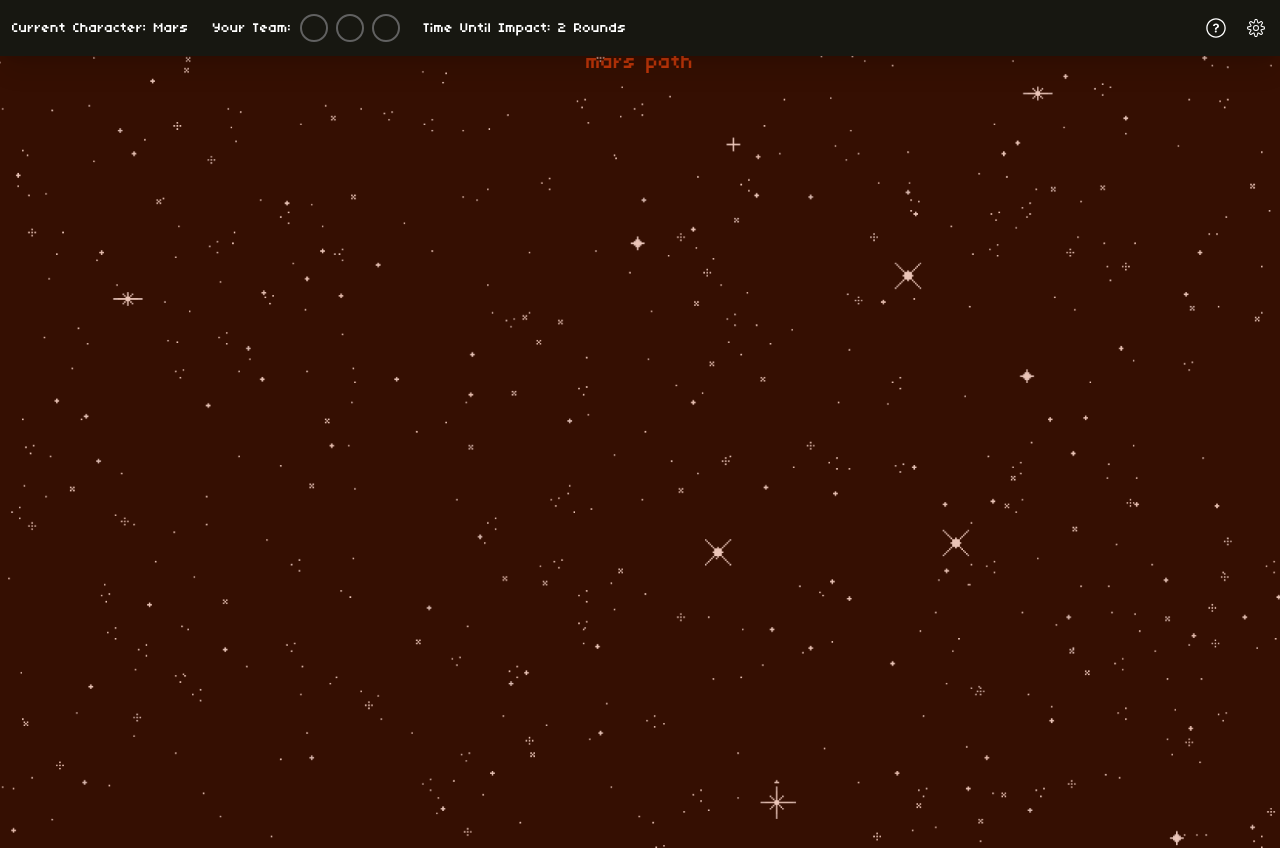
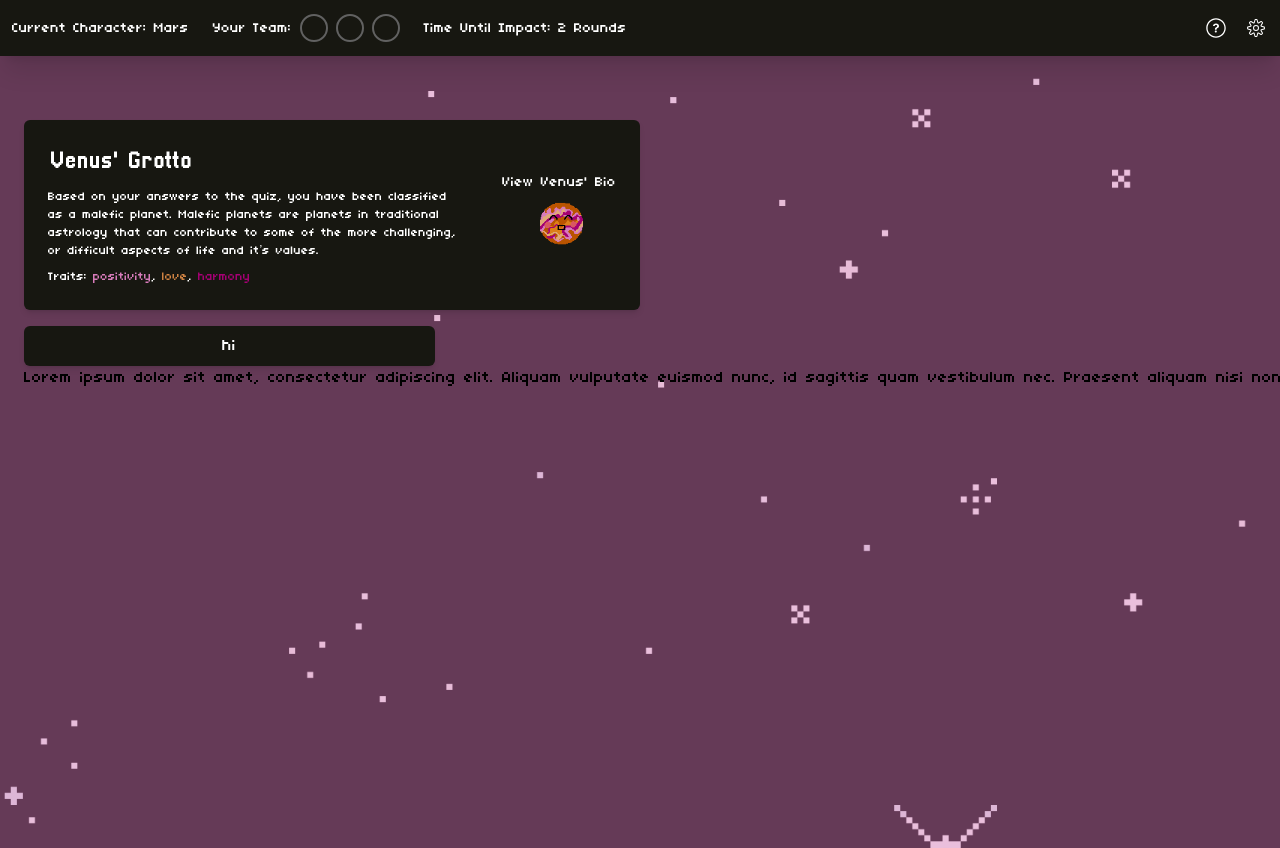
Before and after one commit to danyabaron/cosmic-crossroads, a React (Create React App) app: page /mars-game in a window 1280 px wide. Built offline with nearby package versions, Linux system fonts and the light colour scheme.

Commit message:
scroll is not working

```diff
--- a/package.json
+++ b/package.json
@@ -5,6 +5,7 @@
   "dependencies": {
     "cra-template": "1.2.0",
     "gsap": "^3.12.5",
+    "locomotive-scroll": "^4.1.4",
     "motion": "^11.14.4",
     "react": "^19.0.0",
     "react-dom": "^19.0.0",
--- a/src/Pages/MarsPath/MarsGame.js
+++ b/src/Pages/MarsPath/MarsGame.js
@@ -1,14 +1,114 @@
-import React from 'react';
+import React, { useEffect } from 'react';
+import LocomotiveScroll from 'locomotive-scroll';
+import 'locomotive-scroll/dist/locomotive-scroll.css';
+import VenusMouthOpen from '../../assets/venus-art/venus-mouth-open.png';
+
 
 
 
 function MarsGame() {
+
+    // const scroll = new LocomotiveScroll();
+
+
+    useEffect(() => {
+
+        console.log('starting scroll');
+        const scroll = new LocomotiveScroll({
+
+            el: document.querySelector('[data-scroll-container]'),
+            smooth: true,
+            direction: 'horizontal'
+        });
+
+        return () => {
+            if (scroll) scroll.destroy();
+            console.log('destroyed scroll');
+        };
+    }, []);
+
+    // useEffect(() => {
+    //     const scrollContainer = document.querySelector('[data-scroll-container]');
+    //     let scroll;
+
+    //     const initializeScroll = () => {
+    //         if (scroll) scroll.destroy();
+
+    //         const isMobile = window.matchMedia('(max-width: 768px)').matches;
+    //         scroll = new LocomotiveScroll({
+    //             el: scrollContainer,
+    //             smooth: true,
+    //             direction: isMobile ? 'vertical' : 'horizontal'
+    //         });
+    //     };
+
+    //     initializeScroll();
+
+    //     window.addEventListener('resize', initializeScroll);
+
+    //     return () => {
+    //         if (scroll) scroll.destroy();
+    //         window.removeEventListener('resize', initializeScroll);
+    //     };
+    // }, []);
+
+
     return (
-        <div className='bg-mars-bg-reg bg-cover bg-center flex flex-col items-center h-screen'>
-            <h2 className="text-xl text-mars-red">
-                mars path
-            </h2>
+        <div className='bg-venus-bg-scroll bg-cover bg-center flex flex-row items-start  w-full pt-12' data-scroll-container id='venus-scroll-container'>
+           <div data-scroll-section className='w-full h-screen items-center justify-start p-6'>
+
+                    <div data-scroll className='flex flex-col gap-4'>
+                    <div data-scroll className='bg-main-black text-white rounded-md text-xs md:text-sm lg:text-base shadow-md flex flex-row items-center justify-center
+                        text-wrap w-full md:w-full lg:w-1/2 p-6 gap-10' id='venus-grotto'>
+                            <div className='flex flex-col items-start gap-2' id='venus-grotto-text'>
+                                <h1 className='text-base font-header md:text-xl lg:text-2xl'>Venus' Grotto</h1>
+                                    <p className='text-sm sm:text-xs'>
+                                            Based on your answers to the quiz, you have been classified as
+                                            a malefic planet. Malefic planets are planets in traditional astrology that can contribute to some of the more challenging,
+                                            or difficult aspects of life and it’s values.
+
+                                    </p>
+                                    <p className='text-sm sm:text-xs'>
+                                        Traits: <span className='text-venus-pink'>positivity</span>, <span className='text-[#CF8242]'>love</span>, <span className='text-[#A40073]'>harmony</span>
+                                    </p>
+                        </div>
+                        <div className='flex flex-col items-center' id='venus-bio'>
+                            <h1 className='whitespace-nowrap text-base sm:text-sm'>View Venus' Bio</h1>
+                            <img className="md:max-w-[65px] h-auto" src={VenusMouthOpen} alt="Venus Bio Image"/>
+
+
+                        </div>
+
+
+                    </div>
+
+                    <div data-scroll className='bg-main-black text-white rounded-md text-xs md:text-sm lg:text-base shadow-md flex flex-row items-center justify-center
+                        text-wrap w-full md:w-1/3 lg:w-1/3 p-2' id='venus-grotto'>
+                            <h1> hi </h1>
+                        </div>
+
+                    </div>
+
+
+
+                    <p className='w-full flex-shrink-0'>
+
+                    Lorem ipsum dolor sit amet, consectetur adipiscing elit. Aliquam vulputate euismod nunc, id sagittis quam vestibulum nec. Praesent aliquam nisi non orci faucibus posuere in sit amet sem. Donec aliquam sed erat eu viverra. Proin consectetur, erat eget condimentum dignissim, erat tortor egestas erat, et consequat augue ante sit amet risus. Praesent id diam non est rhoncus interdum id sit amet sem. Ut cursus neque risus, non molestie tortor eleifend non. Aenean et est a est sagittis interdum. Quisque vulputate, nulla eget vestibulum finibus, turpis ligula pretium lectus, eget finibus ipsum metus a sem. Ut consectetur libero vitae mauris dapibus mattis.
+
+Mauris at lacinia nisl. Nam et fermentum tellus. Suspendisse potenti. Fusce non elementum lacus, ut venenatis nisl. Proin pulvinar quam eu massa ultricies aliquet. Curabitur finibus, diam varius condimentum accumsan, felis augue tempor massa, quis tristique nibh justo in eros. Donec pretium, nulla vel tristique eleifend, dui neque aliquet sem, eget cursus nibh metus quis nisi. Etiam fringilla aliquet risus, sit amet imperdiet libero malesuada eu. Vivamus accumsan ullamcorper lacus, sit amet congue leo ultricies eu.
+
+Curabitur in ex vel tortor posuere dapibus sit amet vitae purus. Vestibulum efficitur et ante non facilisis. Fusce ut hendrerit felis, id mollis quam. Morbi tincidunt libero dui, nec aliquam eros aliquet eu. Vivamus feugiat consequat diam, et ultrices ipsum sagittis in. Phasellus ultrices aliquet mauris id commodo. Maecenas sodales rutrum turpis eget pharetra. Pellentesque in risus erat. Suspendisse eget nulla consectetur, porttitor metus et, faucibus ex. Fusce mattis sem gravida scelerisque molestie. Curabitur enim massa, dictum a odio quis, condimentum porta ligula. Proin elit mi, rutrum fermentum rhoncus a, luctus sed orci. Etiam sed tincidunt velit, non porttitor mauris.
+
+Morbi laoreet, orci in semper suscipit, lectus massa blandit mi, eu placerat quam mi non augue. Pellentesque id cursus turpis. Maecenas vitae tristique augue. Proin elementum nisl tincidunt dolor cursus, at faucibus nulla malesuada. Integer dui nibh, mollis sit amet nulla ac, sollicitudin iaculis ligula. Donec id elit velit. Integer eget nunc commodo, rutrum orci sed, viverra nunc. Morbi eget nulla ac libero cursus interdum. Sed congue ligula in magna viverra eleifend. Sed dolor risus, auctor non facilisis ac, tincidunt vel urna. Donec dui nunc, imperdiet eu elit in, hendrerit egestas ligula. Pellentesque habitant morbi tristique senectus et netus et malesuada fames ac turpis egestas.
+
+Praesent leo ex, sodales malesuada tempor vel, rutrum et mi. Fusce risus nisl, consequat sed tincidunt nec, accumsan eu elit. Quisque lobortis ligula ut tempus egestas. Vivamus sit amet semper nibh, id vulputate nulla. Sed cursus nisl eleifend neque sodales, et consectetur ante cursus. Sed lobortis gravida nibh mollis mattis. Mauris aliquet ultrices mi at iaculis. Lorem ipsum dolor sit amet, consectetur adipiscing elit. Proin dapibus, massa ut consectetur suscipit, lectus massa pretium purus, et fringilla neque diam ut sem. Vestibulum iaculis imperdiet metus non tincidunt. Morbi condimentum at arcu eu bibendum.
+                    </p>
+
+
+                </div>
+
         </div>
+
 
     );
 
--- a/src/Pages/MarsPath/MarsIntro.js
+++ b/src/Pages/MarsPath/MarsIntro.js
@@ -64,7 +64,7 @@ function MarsIntro() {
             </div>
 
            <div className="flex flex-row max-w-screen justify-center z-0 items-center gap-10 md:gap-30 lg:gap-42 p-5">
-                <div className="bg-main-black text-white rounded-md text-xs md:text-base lg:text-lg shadow-md flex items-center justify-center
+                <div className="bg-main-black text-white rounded-md text-xs md:text-sm lg:text-base shadow-md flex items-center justify-center
                 text-wrap w-full md:w-full lg:w-1/2 m-5 p-4 md:p-10" id="malefic-text">
                     <p>
                     Based on your answers to the quiz, you have been classified as
--- a/tailwind.config.js
+++ b/tailwind.config.js
@@ -13,7 +13,15 @@ module.exports = {
       'team-gray': '#616161'
     },
     backgroundImage: {
-      'mars-bg-reg': "url('./assets/backgrounds/mars-normal-size.png')"
+      'mars-bg-reg': "url('./assets/backgrounds/mars-normal-size.png')",
+      'mars-bg-scroll': "url('./assets/backgrounds/mars-background-official.png')",
+      'venus-bg-scroll': "url('./assets/backgrounds/venus-background-official.png')",
+      'venus-bg-reg': "url('./assets/backgrounds/venus-normal-size.png')",
+      'jupiter-bg-reg': "url('./assets/backgrounds/jupiter-normal-size.png')",
+      'jupiter-bg-scroll': "url('./assets/backgrounds/jupiter-background-official.png')",
+      'saturn-bg-reg': "url('./assets/backgrounds/saturn-normal-size.png')",
+      'saturn-bg-scroll': "url('./assets/backgrounds/saturn-background-official.png')"
+
 
     },
     fontFamily: {
```
Also changed, not shown: 1 other file (tests, documents, lock files or other folders).
